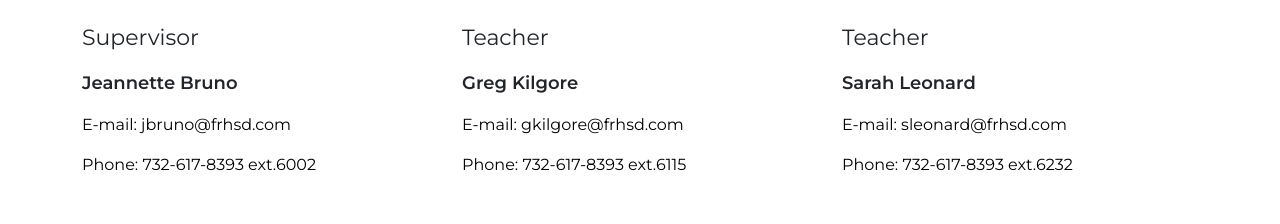
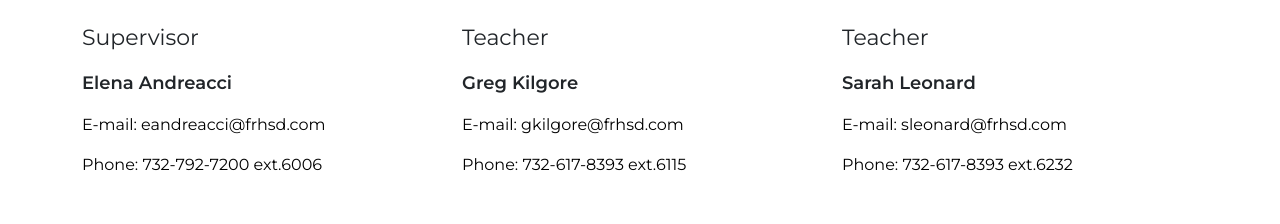
Before and after one commit to Ms-McDonald/frhsdwebdesign, a plain HTML site: page contact.html in a window 1280 px wide. Shown: the part 893-1117 px from the top of the page. Drawn offline with nearby package versions, Linux system fonts and the light colour scheme.

Commit message:
switch bruno for andreacci

```diff
--- a/contact.html
+++ b/contact.html
@@ -122,9 +122,9 @@
       <div class="row contacts">
         <div class="col-10 col-lg-4">
           <p class="title">Supervisor</p>
-          <p>Jeannette Bruno</p>
-          <p><a href="mailto:jbruno@frhsd.com">E-mail: jbruno@frhsd.com</a></p>
-          <p><a href="tel:732-617-8393,6002">Phone: 732-617-8393 ext.6002</a></p>
+          <p>Elena Andreacci</p>
+          <p><a href="mailto:eandreacci@frhsd.com">E-mail: eandreacci@frhsd.com</a></p>
+          <p><a href="tel:732-792-7200,6006">Phone: 732-792-7200 ext.6006</a></p>
         </div>
 
         <div class="col-10 mt-5 mt-lg-0 col-lg-4">
```
